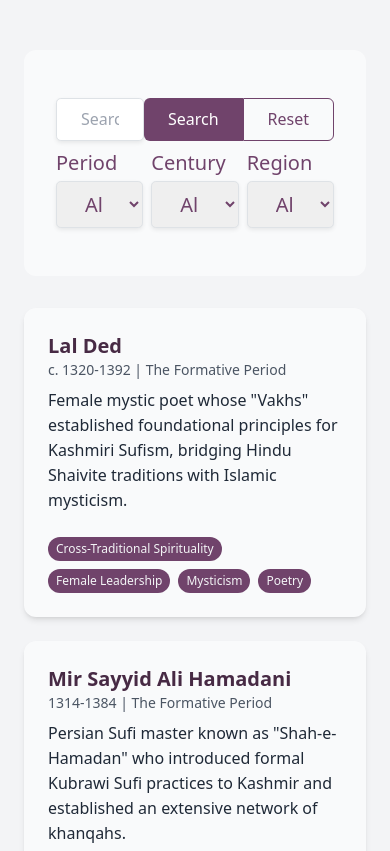
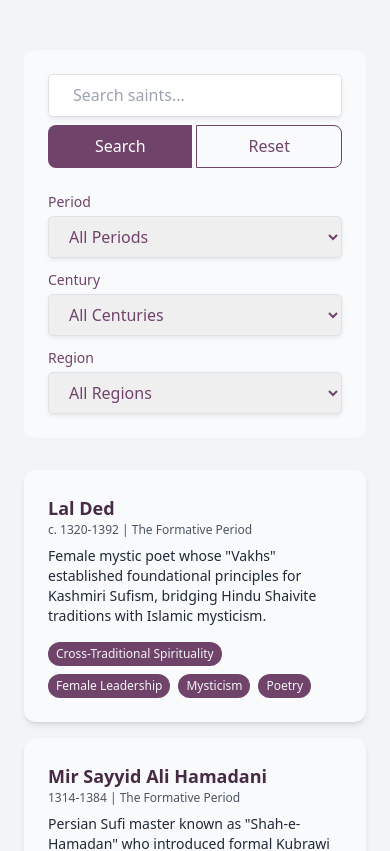
Before and after one commit to manan7866/SSC-web, a Next.js app: page /kashmirisufilegacy in a window 390 px wide. Shown: the part 2180-3031 px from the top of the page. Built offline with nearby package versions, Linux system fonts and the light colour scheme; no server answers.

Commit message:
feat: make search bar and filters responsive on kashmirisufilegacy page

```diff
--- a/next.config.js
+++ b/next.config.js
@@ -38,10 +38,10 @@ const nextConfig = {
   env: {
     NEXT_PUBLIC_API_URL:
       process.env.NEXT_PUBLIC_API_URL ||
-      "https://api.sufisciencecenter.info/v1",
+      "http://localhost:8001/v1",
     NEXT_PUBLIC_BACKEND_URL:
       process.env.NEXT_PUBLIC_BACKEND_URL ||
-      "https://api.sufisciencecenter.info/v1", //https://api.sufisciencecenter.info/v1
+      "http://localhost:8001/v1", //https://api.sufisciencecenter.info/v1
     NEXT_PUBLIC_STRIPE_PUBLISHABLE_KEY:
       process.env.NEXT_PUBLIC_STRIPE_PUBLISHABLE_KEY || "",
     STRIPE_SECRET_KEY: process.env.STRIPE_SECRET_KEY || "",
--- a/src/app/kashmirisufilegacy/page.tsx
+++ b/src/app/kashmirisufilegacy/page.tsx
@@ -231,37 +231,23 @@ export default function Home() {
                   Discover. Search. Experience.
                   </h1> */}
 
-                  <div className="flex  flex-col px-8 py-12 rounded-xl bg-gray-50/100 backdrop-blur-xl  md:items-center md:justify-between md:gap-2 mb-8">
-                    <div className="flex w-full md:gap-2">
+                  <div className="flex flex-col px-4 sm:px-8 py-6 rounded-xl bg-gray-50/100 backdrop-blur-xl mb-8">
+                    {/* Search Bar */}
+                    <div className="flex flex-col sm:flex-row gap-2 w-full mb-4">
                       <input
                         type="text"
                         placeholder="Search saints..."
                         value={query}
                         onChange={(e) => setQuery(e.target.value)}
-                      className="w-full md:w-full px-4 py-2 border rounded-lg shadow-sm focus:outline-none"
+                        className="w-full px-4 py-2 border rounded-lg shadow-sm focus:outline-none focus:ring-2 focus:ring-fixnix-lightpurple"
                       />
-                    <div className="flex rounded-md w-max ">
+                      <div className="flex gap-1">
                         <button
                           onClick={() => setSearch(query)}
-                      className="w-full md:w-auto px-4 py-2 bg-fixnix-lightpurple rounded-l-md text-white  hover:opacity-90 "
+                          className="w-full sm:w-auto px-4 py-2 bg-fixnix-lightpurple rounded-l-lg sm:rounded-l-md text-white hover:opacity-90 transition-colors"
                         >
                           Search
                         </button>
-                    {/* <select
-                      value={century}
-                      onChange={(e) => setCentury(e.target.value)}
-                      className="w-full md:w-1/4 px-4 py-2 border rounded-lg shadow-sm md:mx-2"
-                    >
-                      <option value="">Century</option>
-                      <option value="14th Century">14th Century</option>
-                      <option value="15th Century">15th Century</option>
-                      <option value="16th Century">16th Century</option>
-                      <option value="17th Century">17th Century</option>
-                      <option value="18th Century">18th Century</option>
-                      <option value="19th Century">19th Century</option>
-                      <option value="20th Century">20th Century</option>
-                      <option value="21st Century">21st Century</option>
-                    </select> */}
                         <button
                           onClick={() => {
                             setSearch("");
@@ -270,40 +256,40 @@ export default function Home() {
                             setPeriod("");
                             setRegion("");
                           }}
-                      className="w-full md:w-auto px-4 py-2  text-fixnix-lightpurple rounded-r-md hover:opacity-90 border-[1px] border-fixnix-lightpurple "
+                          className="w-full sm:w-auto px-4 py-2 text-fixnix-lightpurple rounded-r-lg sm:rounded-r-md hover:opacity-90 border-[1px] border-fixnix-lightpurple transition-colors"
                         >
                           Reset
                         </button>
                       </div>
                     </div>
-                    <div className="grid grid-cols-3 gap-2 mt-2 grid-rows-1 w-full">
-                      <div className="text-xl  text-fixnix-lightpurple">
-                        <p className="mb-1">Period</p>
+
+                    {/* Filters */}
+                    <div className="grid grid-cols-1 sm:grid-cols-2 md:grid-cols-3 gap-3 w-full">
+                      <div className="text-fixnix-lightpurple">
+                        <p className="mb-1 text-sm font-medium">Period</p>
                         <select
                           value={period}
                           onChange={(e) => setPeriod(e.target.value)}
-                      className="w-full  px-4 py-2 border rounded-lg shadow-sm md:mx-2"
+                          className="w-full px-3 py-2 border rounded-lg shadow-sm focus:outline-none focus:ring-2 focus:ring-fixnix-lightpurple"
                         >
-                    <option value=""> All Period</option>
+                          <option value="">All Periods</option>
                           <option value="Cross-Cultural Synthesis">Cross-Cultural Synthesis</option>
                           <option value="Institutional Consolidation">Institutional Consolidation</option>
                           <option value="Intellectual Refinement">Intellectual Refinement</option>
                           <option value="Period of Reform and Integration">Period of Reform and Integration</option>
                           <option value="Poetic Efflorescence">Poetic Efflorescence</option>
                           <option value="The Formative Period">The Formative Period</option>
+                        </select>
+                      </div>
 
-
-                    </select>
-
-                      </div>
-                      <div className="text-xl  text-fixnix-lightpurple">
-                        <p className="mb-1">Century</p>
+                      <div className="text-fixnix-lightpurple">
+                        <p className="mb-1 text-sm font-medium">Century</p>
                         <select
                           value={century}
                           onChange={(e) => setCentury(e.target.value)}
-                      className="w-full  px-4 py-2 border rounded-lg shadow-sm md:mx-2"
+                          className="w-full px-3 py-2 border rounded-lg shadow-sm focus:outline-none focus:ring-2 focus:ring-fixnix-lightpurple"
                         >
-                      <option value="">All Century</option>
+                          <option value="">All Centuries</option>
                           <option value="14th Century">14th Century</option>
                           <option value="15th Century">15th Century</option>
                           <option value="16th Century">16th Century</option>
@@ -314,14 +300,20 @@ export default function Home() {
                           <option value="21st Century">21st Century</option>
                         </select>
                       </div>
-                      <div className="text-xl text-fixnix-lightpurple">
-                        <p className="mb-1">Region</p>
-                        <select onChange={(e) => setRegion(e.target.value)} value={region} className="w-full  px-4 py-2 border rounded-lg shadow-sm md:mx-2">
-                      <option value="">All Region</option>
+
+                      <div className="text-fixnix-lightpurple">
+                        <p className="mb-1 text-sm font-medium">Region</p>
+                        <select
+                          onChange={(e) => setRegion(e.target.value)}
+                          value={region}
+                          className="w-full px-3 py-2 border rounded-lg shadow-sm focus:outline-none focus:ring-2 focus:ring-fixnix-lightpurple"
+                        >
+                          <option value="">All Regions</option>
                           <option value="south kashmir">South Kashmir</option>
                           <option value="North Kashmir">North Kashmir</option>
                           <option value="Central Kashmir">Central Kashmir</option>
                         </select>
+                      </div>
                     </div>
                   </div>
 
@@ -329,12 +321,12 @@ export default function Home() {
 
 
                   {/* Cards */}
-                  <div className="space-y-6">
+                  <div className="space-y-4">
                     {displayed.map((s) => (
-                      <div key={s.id} className=" rounded-xl bg-gray-50/100 backdrop-blur-xl shadow-md p-6">
-                        <h2 className="text-xl font-semibold">{s.name}</h2>
-                        <p className="text-sm text-gray-600 mb-2">{s.dates_raw ?? ""} | {s.period}</p>
-                        <p className="mb-4">{s.summary}</p>
+                      <div key={s.id} className="rounded-xl bg-gray-50/100 backdrop-blur-xl shadow-md p-4 sm:p-6">
+                        <h2 className="text-lg sm:text-xl font-semibold">{s.name}</h2>
+                        <p className="text-xs sm:text-sm text-gray-600 mb-2">{s.dates_raw ?? ""} | {s.period}</p>
+                        <p className="mb-3 sm:mb-4 text-sm sm:text-base">{s.summary}</p>
                         <div className="flex flex-wrap gap-2">
                           {s.tags?.map((t, i) => (
                             <span key={i} className="bg-fixnix-lightpurple text-gray-100 text-xs font-medium px-2 py-1 rounded-full">{t}</span>
@@ -343,9 +335,8 @@ export default function Home() {
                       </div>
                     ))}
                     {displayed.length === 0 && (
-                      <p className="text-center text-gray-600">No results found.</p>
+                      <p className="text-center text-gray-600 py-8">No results found.</p>
                     )}
-                  </div>
                 </div>
               </div>
    <section className="relative block py-[120px] pb-[10px]">
```
Also changed, not shown: src/components/layout/header/Header2.tsx (+37 -9 lines). Lines whose indentation alone changed are shown as unchanged.
